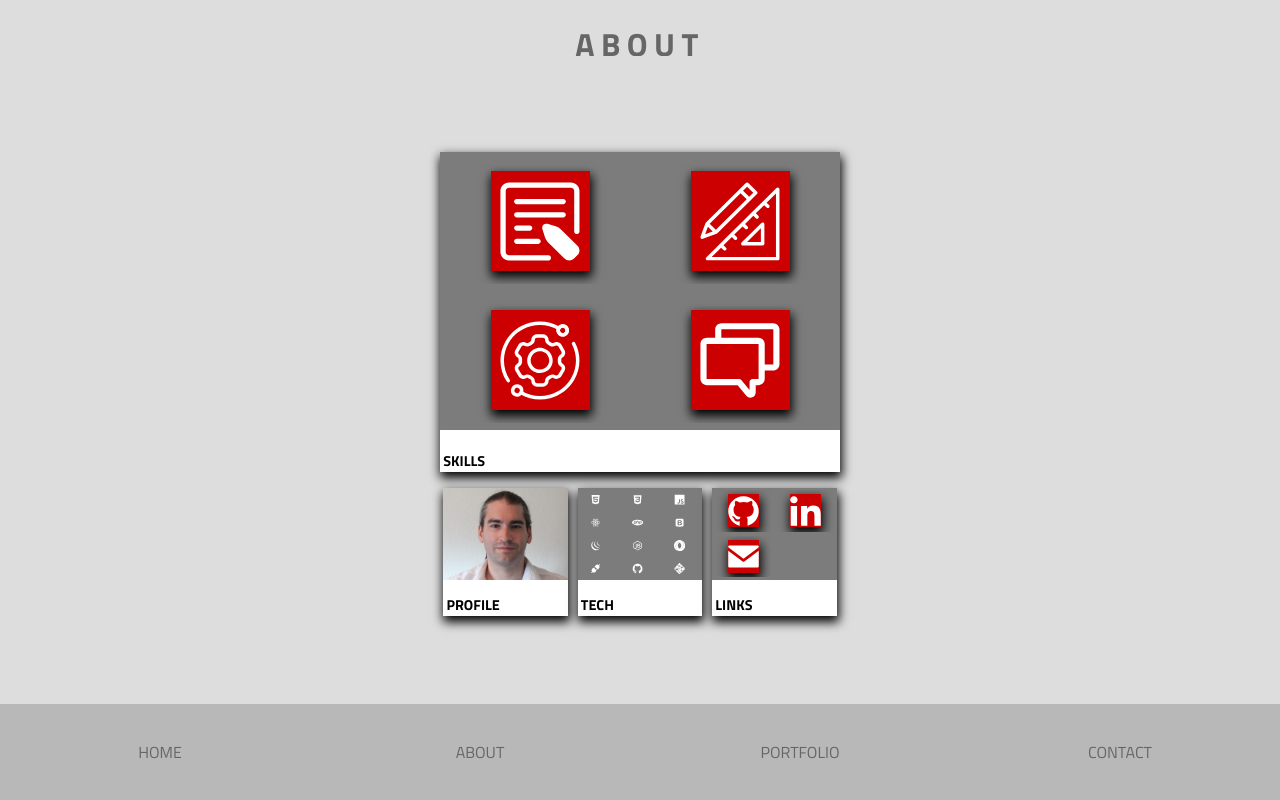
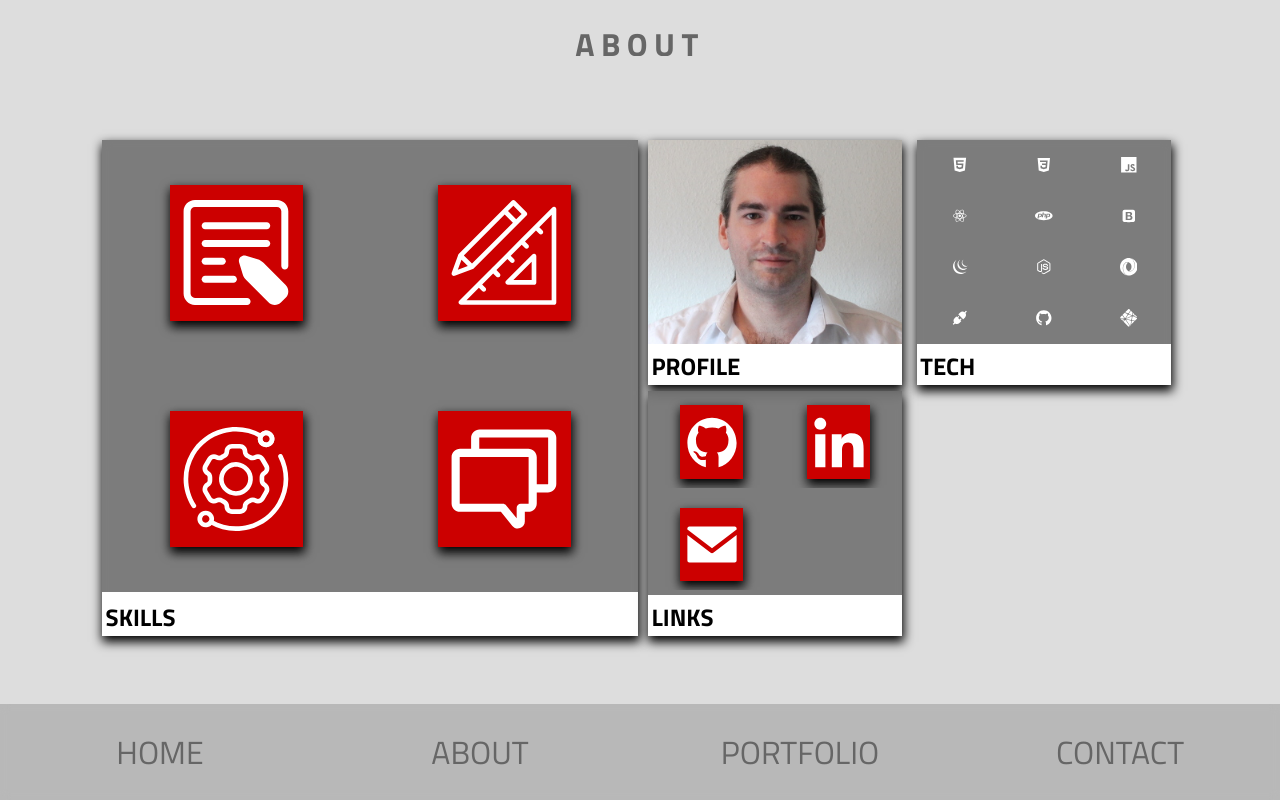
Before and after one commit to GJMShrigley/Portfolio, a React (Create React App) app: page / in a window 1280 px wide. Built offline with nearby package versions, Linux system fonts and the light colour scheme; the HTML template or start-up script is replaced by a standard one.

Commit message:
optimised CSS font sizes

```diff
--- a/src/components/About.js
+++ b/src/components/About.js
@@ -188,35 +188,34 @@ export default function About() {
             <div className="box-contents">
               <div className="box-list">
                 <ul className="list-item">
-                  <div className="list-item__wrapper">
+                  <div className="list-item__label">
                     <div className="list-item__icon">
-                      {" "}
                       <IconHtml5 />
                     </div>
                     <div className="list-item__heading">HTML</div>
                   </div>
                     <li className="list-item__text">
-                    Skilled in the use of Semantic markup in building web pages
+                      Skilled in the use of Semantic markup in building web
+                      pages
                     </li>
                     <li className="list-item__text">
-                    {" "}
                       Well-versed in BEM methodology conventions
                     </li>
                 </ul>
                 <ul className="list-item">
-                  <div className="list-item__wrapper">
+                  <div className="list-item__label">
                     <div className="list-item__icon">
                       <IconCss3 />
                     </div>
                     <div className="list-item__heading">CSS</div>
                   </div>
                     <li className="list-item__text">
-                    Experienced at Responsive and Mobile-first design to create
-                    dynamic web content across all device types
+                      Experienced at Responsive and Mobile-first design to
+                      create dynamic web content across all device types
                     </li>
                 </ul>
                 <ul className="list-item">
-                  <div className="list-item__wrapper">
+                  <div className="list-item__label">
                     <div className="list-item__icon">
                       <IconLogoJavascript />
                     </div>
@@ -226,17 +225,18 @@ export default function About() {
                       Experienced at DOM manipulation using Javascript
                     </li>
                     <li className="list-item__text">
-                    Thorough understanding of Scope, Prototypes and Inheritance,
-                    Bubbling and Capturing, Type coercion, Polymorphism,
-                    Encapsulation, and Hoisting
+                      Thorough understanding of Scope, Prototypes and
+                      Inheritance, Bubbling and Capturing, Type coercion,
+                      Polymorphism, Encapsulation, and Hoisting
                     </li>
                     <li className="list-item__text">
-                    Adept at using Asynchronous methods and Callback functions,
-                    and Destructuring to create clean and efficient code
+                      Adept at using Asynchronous methods and Callback
+                      functions, and Destructuring to create clean and efficient
+                      code
                     </li>
                 </ul>
                 <ul className="list-item">
-                  <div className="list-item__wrapper">
+                  <div className="list-item__label">
                     <div className="list-item__icon">
                       <IconReact />
                     </div>
@@ -251,7 +251,7 @@ export default function About() {
                   </li>
                 </ul>
                 <ul className="list-item">
-                  <div className="list-item__wrapper">
+                  <div className="list-item__label">
                     <div className="list-item__icon">
                       <IconLanguagePhp />
                     </div>
@@ -263,20 +263,19 @@ export default function About() {
                   </li>
                 </ul>
                 <ul className="list-item">
-                  <div className="list-item__wrapper">
+                  <div className="list-item__label">
                     <div className="list-item__icon">
                       <IconBootstrap />
                     </div>
                     <div className="list-item__heading">BOOTSTRAP</div>
                   </div>
                   <li className="list-item__text">
-                    {" "}
                     Familiar with the syntax and functionality of the Bootstrap
                     CSS library
                   </li>
                 </ul>
                 <ul className="list-item">
-                  <div className="list-item__wrapper">
+                  <div className="list-item__label">
                     <div className="list-item__icon">
                       <IconJquery />
                     </div>
@@ -288,7 +287,7 @@ export default function About() {
                   </li>
                 </ul>
                 <ul className="list-item">
-                  <div className="list-item__wrapper">
+                  <div className="list-item__label">
                     <div className="list-item__icon">
                       <IconNodejs />
                     </div>
@@ -300,7 +299,7 @@ export default function About() {
                   </li>
                 </ul>
                 <ul className="list-item">
-                  <div className="list-item__wrapper">
+                  <div className="list-item__label">
                     <div className="list-item__icon">
                       <IconJson />
                     </div>
@@ -312,7 +311,7 @@ export default function About() {
                   </li>
                 </ul>
                 <ul className="list-item">
-                  <div className="list-item__wrapper">
+                  <div className="list-item__label">
                     <div className="list-item__icon">
                       <IconApi />
                     </div>
@@ -324,7 +323,7 @@ export default function About() {
                   </li>
                 </ul>
                 <ul className="list-item">
-                  <div className="list-item__wrapper">
+                  <div className="list-item__label">
                     <div className="list-item__icon">
                       <IconGithub />
                     </div>
@@ -338,7 +337,7 @@ export default function About() {
                   </li>
                 </ul>
                 <ul className="list-item">
-                  <div className="list-item__wrapper">
+                  <div className="list-item__label">
                     <div className="list-item__icon">
                       <IconNetlify />
                     </div>
@@ -361,7 +360,7 @@ export default function About() {
               <div className="grid-item">
                 <a className="icon-box" href="https://github.com/GJMShrigley">
                   <img
-                    className="profile__icon"
+                    className="icon"
                     alt="Github icon"
                     src="./icons/github-white.svg"
                   ></img>
@@ -373,7 +372,7 @@ export default function About() {
                   href="https://www.linkedin.com/in/gjmshrigley"
                 >
                   <img
-                    className="profile__icon"
+                    className="icon"
                     alt="Linkedin icon"
                     src="./icons/linkedin-white.svg"
                   ></img>
@@ -382,7 +381,7 @@ export default function About() {
               <div className="grid-item">
                 <a className="icon-box" href="mailto: gjmshrigley@gmail.com">
                   <img
-                    className="profile__icon"
+                    className="icon"
                     alt="Email icon"
                     src="./icons/mail-white.svg"
                   ></img>
--- a/src/index.css
+++ b/src/index.css
@@ -14,13 +14,11 @@
 
 html {
   width: 100vw;
-  overflow-x: hidden;
   scroll-behavior: smooth;
 }
 
 body {
   background-color: #ddd;
-  overflow-x: hidden;
 }
 
 ::-webkit-scrollbar {
@@ -59,7 +57,7 @@ body {
   display: flex;
   justify-content: center;
   align-items: center;
-  font-size: 1rem;
+  font-size: .9rem;
   color: #666;
 }
 
@@ -178,7 +176,7 @@ body {
 }
 
 .box-heading {
-  font-size: .9rem;
+  font-size: 1.1rem;
   font-weight: 700;
   color: #000;
 }
@@ -195,10 +193,13 @@ body {
   position: relative;
   top: -5vh;
   border: solid 8px #666;
-  width: 95vw;
+  /* width: 95vw; */
+  width: auto;
+  padding: 0 2vw;
   display: flex;
   flex-direction: column;
   align-items: center;
+  justify-items: center;
   animation: fadeIn 4s linear;
   cursor: default;
 }
@@ -266,6 +267,7 @@ body {
 
 .icon {
   width: 80%;
+  height: 80%;
 }
 
 .box-contents__right,
@@ -301,23 +303,17 @@ body {
   width: 16vh;
   max-width: 31vw;
   height: 16vh;
+  max-height: 31vw;
 }
 
-.list-item {
-  width: 1rem;
-  height: 1rem;
-}
-
-.list-item__wrapper {
+.list-item,
+.list-item__label,
+.list-item__icon {
   width: 1rem;
   height: 1rem;
   display: flex;
-  align-items: flex-start;
-}
-
-.list-item__icon {
-  width: 1rem;
-  height: 1rem;
+  align-items: center;
+  justify-content: center;
 }
 
 .list-item svg {
@@ -363,7 +359,8 @@ body {
 
 .active .box-contents__left {
   width: 100%;
-  height: 65%;
+  height: 50%;
+  max-height: 65%;
   display: flex;
   flex: 1;
   flex-direction: column;
@@ -438,6 +435,7 @@ body {
   width: 100%;
   height: 100%;
   display: flex;
+  align-items: center;
   font-size: .7rem;
 }
 
@@ -448,25 +446,30 @@ body {
 }
 
 .active .box-list {
+  position: relative;
+  left: 1%;
+  width: 98%;
   height: auto;
   display: flex;
   flex-direction: column;
 }
 
 .active .list-item {
+  margin-bottom: 2vh;
   width: 100%;
   height: 100%;
   display: flex;
   flex-direction: column;
+  align-items: flex-start;
   list-style: square inside none;
 }
 
-.active .list-item__wrapper {
+.active .list-item__label {
   margin: .2rem 0;
   width: 100%;
   height: 100%;
   display: flex;
-  align-items: center;
+  justify-content: flex-start;
   justify-items: center;
 }
 
@@ -480,6 +483,7 @@ body {
   width: 100%;
   height: 100%;
   display: contents;
+  font-weight: 700;
 }
 
 .active .list-item__text {
@@ -490,6 +494,16 @@ body {
   display: list-item;
   font-size: .7rem;
   list-style: square inside none;
+}
+
+.body-text,
+.contents-text,
+.active .list-item__text {
+  animation: textWidth .7s linear forwards, textHeight 3.2s linear forwards;
+}
+
+.active .list-item__text {
+  animation: textWidth .7s linear forwards, listHeight 3.2s linear forwards;
 }
 
 /* ABOUT-PAGE END */
@@ -510,18 +524,28 @@ body {
 
 .project:hover {
   width: 150%;
+  max-width: 50vw;
   height: 150%;
-  z-index: 2;
+  max-height: 50vw;
+  z-index: 11;
 }
 
 .project:hover .box-label {
-  height: fit-content;
+  height: 100%;
+  display: flex;
+  align-items: center;
+}
+
+.project:hover .box-heading {
+  display: none;
 }
 
 .project:hover .project-text {
-  width: 100%;
+  width:fit-content;
   height: 100%;
-  display: contents;
+  display: flex;
+  align-items: center;
+  text-align: center;
 }
 
 /* PORTFOLIO PAGE END */
@@ -539,6 +563,7 @@ body {
 .form-label {
   margin-left: 0.2rem;
   font-size: 1.1rem;
+  color: #666;
 }
 
 .form {
@@ -586,7 +611,7 @@ body {
 
 /* CONTACT-PAGE END */
 
-/* ANIMATIONS */
+/* ANIMATIONS START */
 
 @keyframes slideUp {
   0% {
@@ -608,3 +633,223 @@ body {
     opacity: 100%;
   }
 }
+
+@keyframes slideLeft {
+  0% {
+    transform: translateX(100%);
+  }
+  100% {
+    transform: translateX(0);
+  }
+}
+
+@keyframes itemWidth {
+  0% {
+    width: 0;
+  }
+  100% {
+    width: 100%;
+  }
+}
+
+@keyframes itemHeight {
+  0% {
+    height: 0;
+  }
+  25% {
+    height: 0;
+  }
+  100% {
+    height: 1rem;
+  }
+}
+
+@keyframes textWidth {
+  0% {
+    width: 0;
+  }
+  100% {
+    width: 100%;
+  }
+}
+
+@keyframes textHeight {
+  0% {
+    max-height: 0;
+  }
+  25% {
+    max-height: 0;
+  }
+  100% {
+    max-height: 100%;
+  }
+}
+
+@keyframes listHeight {
+  0% {
+    max-height: 0;
+  }
+  25% {
+    max-height: 0;
+  }
+  100% {
+    max-height: 10rem;
+  }
+}
+
+/* ANIMATIONS END */
+
+/* MEDIA QUERIES START */
+
+@media (orientation: landscape) {
+
+  .title {
+    width: auto;
+  }
+
+  .container {
+    top: 14vh;
+    width: 84vw;
+    max-width: 150vh;
+    height: 69vh;
+    flex-direction: row;
+    grid-gap: .2rem;
+  }
+
+  .element-single,
+  .element-group {
+    height: 69vh;
+    max-height: 90%;
+  }
+
+  .skills {
+    height: 100%;
+  }
+
+  .bio {
+  object-fit: cover;
+  }
+
+  .element-group {
+    display: grid;
+    grid-template-columns: 1fr 1fr;
+    grid-template-rows: 1fr 1fr;
+    grid-template-areas:
+    "bio tech"
+    "links null";
+    grid-row-gap: .4rem;
+    grid-column-gap: .1rem;
+  }
+
+  .icon-box {
+    max-height: 17vh;
+  }
+
+  .box-contents__left {
+    width: 35vh;
+  }
+
+  .image {
+    width: 100%;
+    max-width: 20vw;
+    height: auto;
+    max-height: 20vw;
+  }
+
+  .active {
+    top: 14vh;
+    height: 70vh;
+  }
+
+  .active .icon-box {
+    width: 20%;
+    heighT: auto;
+  }
+
+  .active .box-contents__left {
+    height: 100%;
+    max-height: 60vh;
+  }
+
+  .active .text-wrapper {
+    height: 50vh;
+  }
+
+  .active .sub-heading,
+  .active .body-text {
+    height: 30vh;
+  }
+
+  .portfolio-page .container {
+    grid-template-columns: repeat(3, 1fr);
+  }
+}
+
+@media (min-height: 500px) {
+
+  .box-heading {
+    line-height: 2rem;
+    font-size: 1.5rem;
+  }
+
+  .active .grid-text,
+  .active .body-text,
+  .active .contents-text,
+  .active .list-item__text,
+  .project-text,
+  .form-label {
+    font-size: .9rem;
+    line-height: 1.1rem;
+  }
+
+  .list-item,
+  .list-item__label,
+  .list-item__icon {
+    width: 1.3rem;
+    height: 1.3rem;
+    display: flex;
+    align-items: center;
+    justify-content: center;
+  }
+
+  .list-item svg {
+    width: 1.1rem;
+    height: 1.1rem;
+  }
+}
+
+@media (max-width: 310px) {
+
+  .menu__link {
+    font-size: 1rem;
+  }
+
+}
+
+@media (max-width: 310px) {
+
+  .box-heading {
+    line-height: 2rem;
+    font-size: 1.3rem;
+  }
+
+}
+
+@media (min-width: 400px) {
+
+  .menu__link {
+    font-size: 1.3rem;
+  }
+
+}
+
+@media (min-width: 600px) {
+
+  .menu__link {
+    font-size: 2rem;
+  }
+
+}
+
+
+/* MEDIA QUERIES END */
```
Lines whose indentation alone changed are shown as unchanged.
